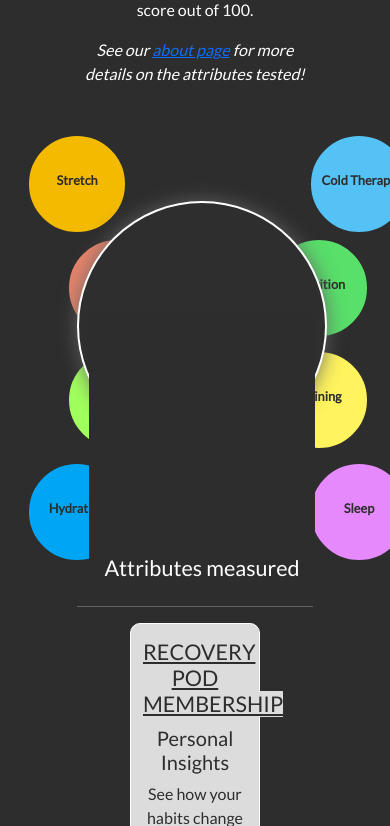
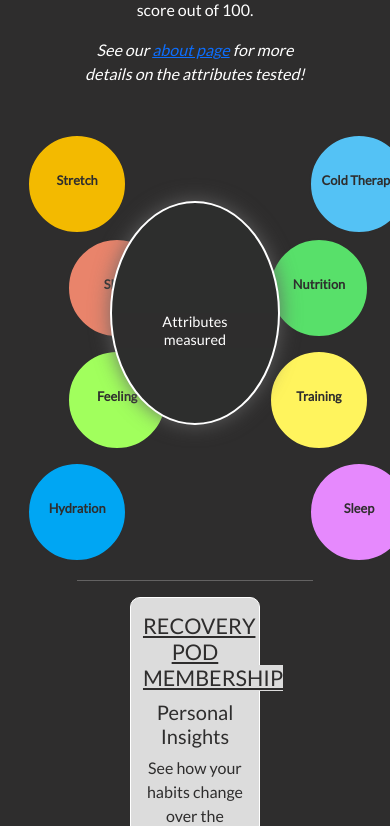
Before and after one commit to aryan008/recovery-test, a Flask app: page / in a window 390 px wide; the page is wider, and only the part inside the window is pictured. Shown: the part 771-1597 px from the top of that part. Run offline with Flask 2, Linux system fonts and the light colour scheme; data that the repository does not hold is empty; some libraries are stand-ins or nearby versions.

Commit message:
media queries

```diff
--- a/static/css/style.css
+++ b/static/css/style.css
@@ -116,6 +116,7 @@ footer {
     float: left;
     width: 33%;
     text-align: left;
+    justify-content: space-around;
 }
 
 .right-div {
@@ -190,12 +191,13 @@ footer {
 }
 
 /*---about.html---*/
-.col-md-4 img {
+.featurette-image {
     width: 20rem;
     height: 20rem;
     border-radius: 50%;
     border: 2px solid rgb(255,255,255);
     box-shadow: 0px 0px 20px rgba(100, 100, 100, 0.877);
+    margin: 35px auto;
     /*---https://css-tricks.com/almanac/properties/i/image-rendering/---*/
     image-rendering: auto;
     image-rendering: crisp-edges;
@@ -349,3 +351,73 @@ footer {
 .form-warning-img {
     color: rgb(248, 240, 0);
 }
+
+/*---Responsive media screen size design implementation---*/
+@media only screen and (max-width:1650px) {
+    #home-page-circle {
+    height: 170px;
+    width: 170px;
+    padding: 110px 5px;
+    }
+
+    #home-page-circle h4 {
+        font-size: 1rem;
+    }
+}
+
+@media only screen and (max-width:1490px) {
+    #home-page-circle {
+        height: 170px;
+        width: 170px;
+    }
+
+    #home-page-circle h4 {
+        font-size: .9rem;
+    }
+}
+
+@media only screen and (max-width:1300px) {
+    .featurette-image {
+        width: 18rem;
+        height: 18rem;
+    }
+
+
+    .attribute-importance {
+        font-size: .9rem;
+    }
+
+}
+
+@media only screen and (max-width:1135px) {
+    .featurette-image {
+        width: 15rem;
+        height: 15rem;
+    }
+
+
+    .attribute-importance {
+        font-size: .8rem;
+    }
+
+}
+
+@media only screen and (max-width:950px) {
+    .featurette-image {
+        width: 12rem;
+        height: 12rem;
+    }
+
+
+    .attribute-importance, .links {
+        font-size: .7rem;
+    }
+
+}
+
+@media only screen and (max-width:762px) {
+    .featurette-image {
+        display: none;
+    }
+
+}
```
Also changed, not shown: templates/about.html (+4 -4 lines).
